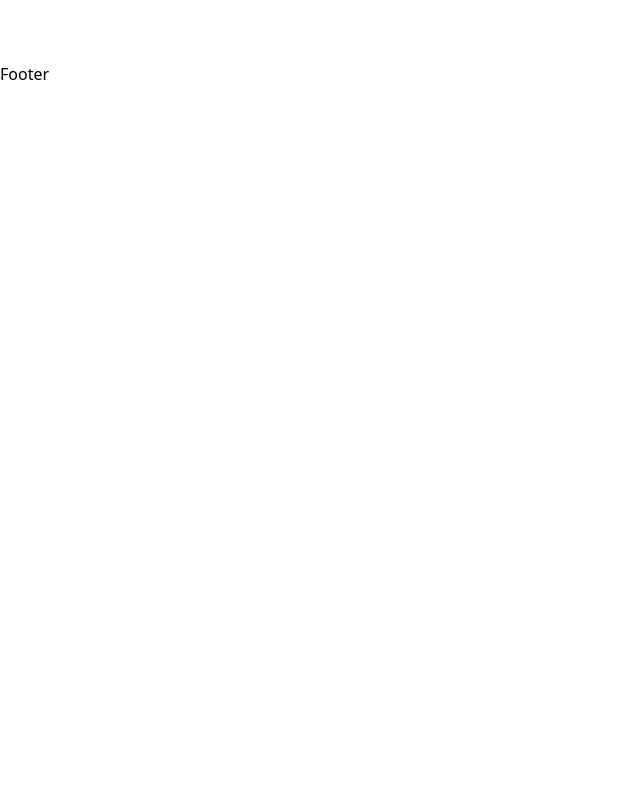
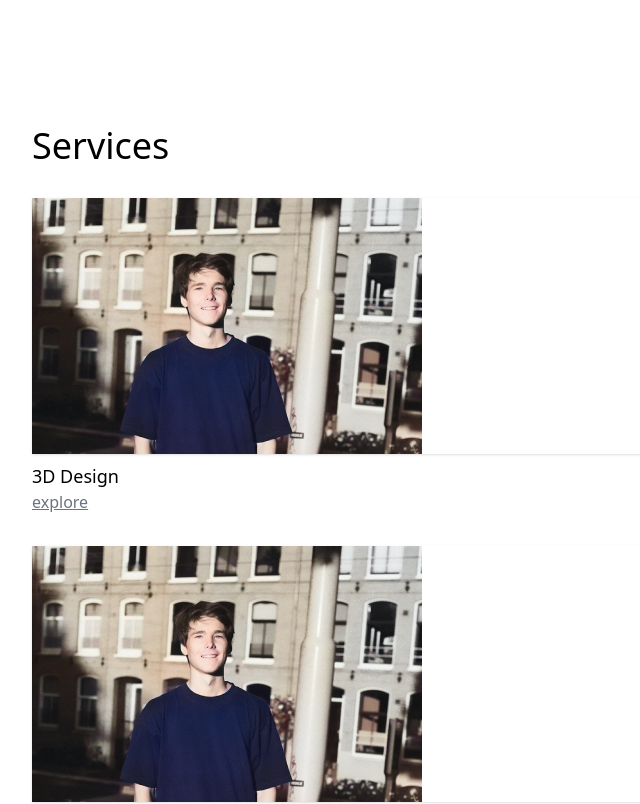
Before and after one commit to joeribreedveld/portfolio-nout, a Next.js app: page / in a window 1280 px wide. Shown: the part 1068-1872 px from the top of the page, without its empty margins (0-640 px from the left). Before the commit the page ends 1154 px from the top, so only its background shows below. Built offline with nearby package versions, Linux system fonts and the light colour scheme.

Commit message:
feat(services): make services and card components and styling and content

```diff
--- /dev/null
+++ b/src/components/Card.tsx
@@ -0,0 +1,29 @@
+import Image from "next/image";
+import { StaticImageData } from "next/image";
+
+interface ICardProps {
+  title: string;
+  button: string;
+  img: StaticImageData;
+  href: string;
+}
+
+const Card = ({ title, button, img, href }: ICardProps) => {
+  return (
+    <article className="flex flex-col">
+      <div className="relevant mb-2 h-64 w-full overflow-hidden shadow">
+        <Image
+          src={img}
+          alt={`${title} image`}
+          style={{ objectFit: "cover" }}
+        />
+      </div>
+      <h5>{title}</h5>
+      <a className="text-gray-500 underline" href={href}>
+        {button}
+      </a>
+    </article>
+  );
+};
+
+export default Card;
--- /dev/null
+++ b/src/components/Services.tsx
@@ -0,0 +1,15 @@
+import Card from "./Card";
+import heroBg from "../../public/img/hero-bg.jpg";
+
+const Services = () => {
+  return (
+    <section className="page-width flex flex-col gap-8 py-16">
+      <h2>Services</h2>
+      <Card title="3D Design" button="explore" href="/" img={heroBg} />
+      <Card title="3D Design" button="explore" href="/" img={heroBg} />
+      <Card title="3D Design" button="explore" href="/" img={heroBg} />
+    </section>
+  );
+};
+
+export default Services;
--- a/src/pages/index.tsx
+++ b/src/pages/index.tsx
@@ -1,12 +1,14 @@
 import { type NextPage } from "next";
 import Hero from "../components/Hero";
 import Story from "../components/Story";
+import Services from "../components/Services";
 
 const Home: NextPage = () => {
   return (
     <>
       <Hero />
       <Story />
+      <Services />
     </>
   );
 };
--- a/src/styles/globals.css
+++ b/src/styles/globals.css
@@ -24,6 +24,10 @@
     h4 {
         @apply text-xl
     }
+
+    h5 {
+        @apply text-lg
+    }
 }
 
 @layer components {
```
